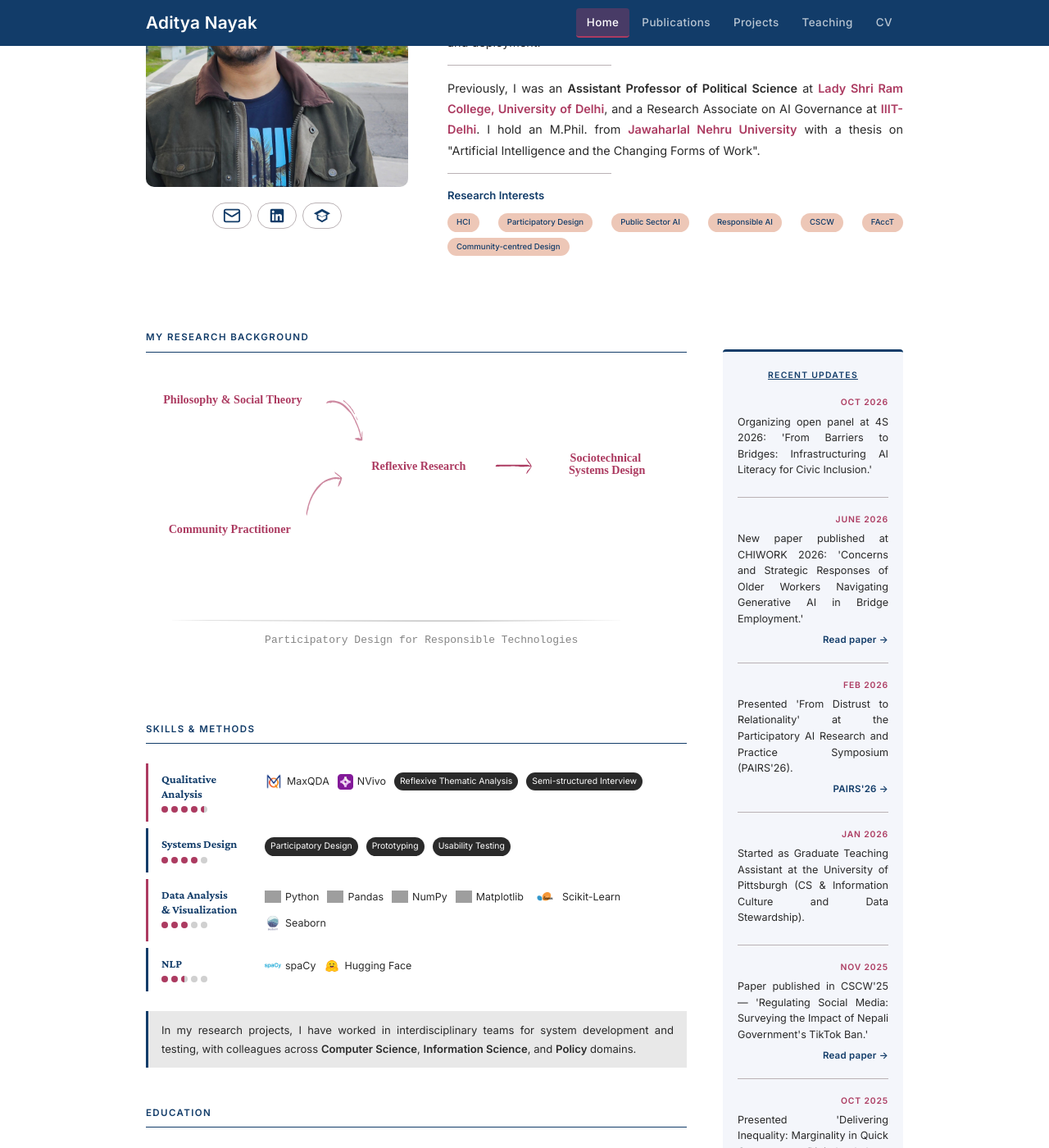
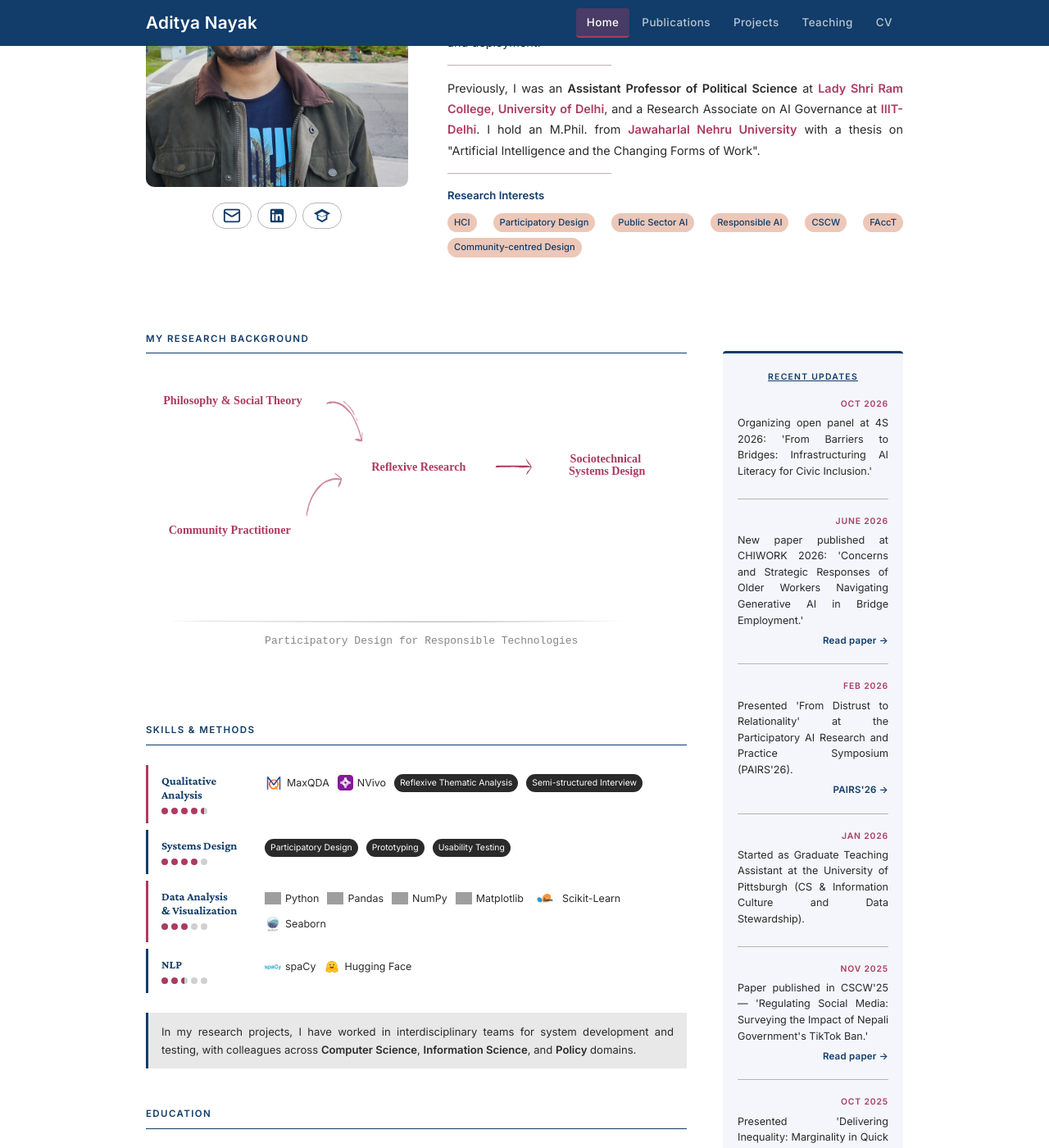
Before and after one commit to adityanayak-info/adityanayak-info.github.io, a Jekyll site: the page built from index.md, in a window 1280 px wide and 1400 px high, scrolled down 306 px. Shown: the whole window at 82% size. Built offline with Jekyll 4.4.1, drawn with Linux system fonts in a browser that asks for light colours; grey boxes are pictures that could not be loaded.

Commit message:
Update style.css

```diff
--- a/assets/css/style.css
+++ b/assets/css/style.css
@@ -551,11 +551,11 @@
 
 .project-tag {
   display: inline-block;
-  font-size: 0.6rem;
+  font-size: 0.7rem;
   font-weight: 500;
   color: var(--navy);
   background: var(--peach);
-  padding: 2px 10px;
+  padding: 1px 7px;
   border-radius: 12px;
   margin-right: 5px;
   margin-top: 6px;
@@ -678,11 +678,11 @@
 }
 
 .interest-tag {
-  font-size: 0.6rem;
+  font-size: 0.7rem;
   font-weight: 500;
   color: var(--navy);
   background: var(--peach);
-  padding: 3px 11px;
+  padding: 2px 8px;
   border-radius: 20px;
 }
 
```
